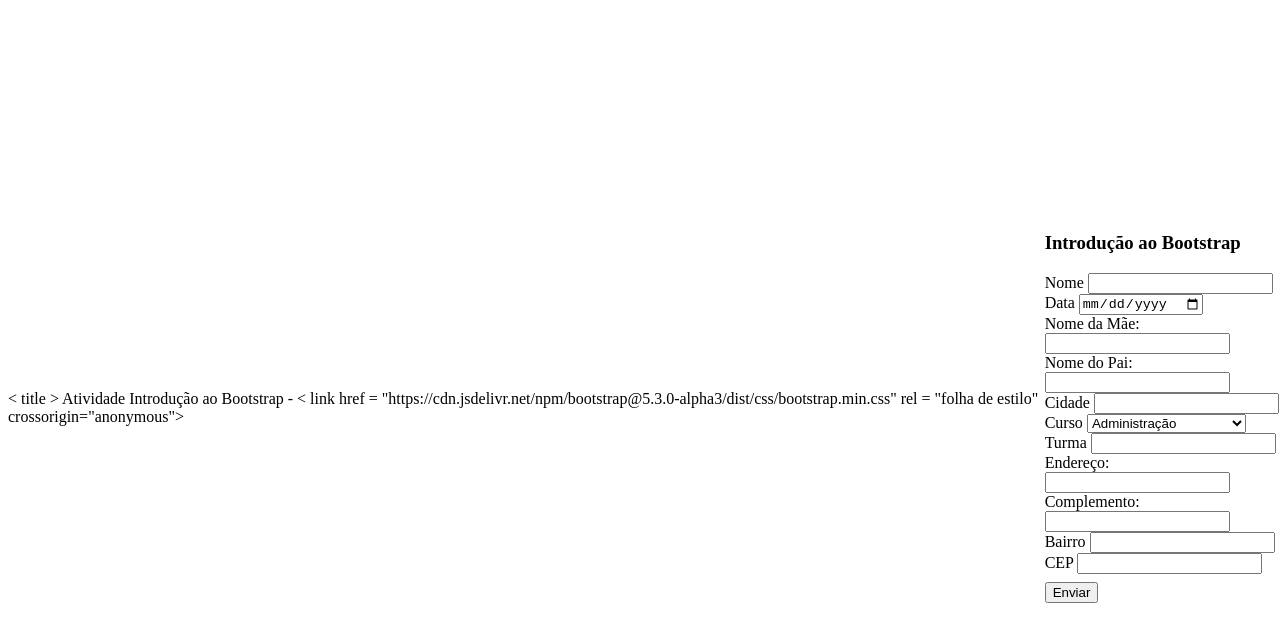
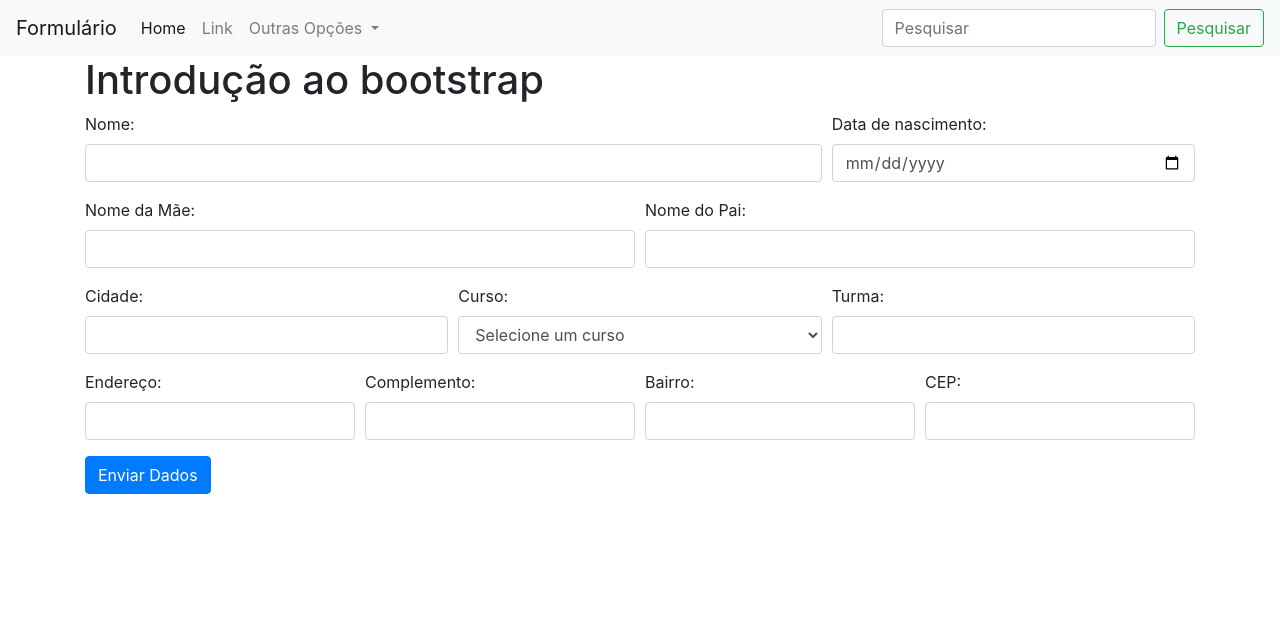
Before and after one commit to Samuelzr/TRABALHO-ADEILSON---INTRODU-O-AO-BOOTSTRAP, a plain HTML site: page Index.html in a window 1280 px wide. Drawn offline with nearby package versions, Linux system fonts and the light colour scheme.

Commit message:
Atualizar o Index.html

```diff
--- a/Index.html
+++ b/Index.html
@@ -1,96 +1,129 @@
 <!DOCTYPE html>
-<html lang="en">
+<html>
 <head>
-<meta charset="UTF-8">
-    <meta http-equiv="X-UA-Compatible" content="IE=edge">
-    <meta name="viewport" content="width=device-width, initial-scale=1.0">
-    < title > Atividade Introdução ao Bootstrap - </ title >
-    <   link    href = "https://cdn.jsdelivr.net/npm/bootstrap@5.3.0-alpha3/dist/css/bootstrap.min.css"    rel = "folha de estilo"
-        integrity="sha384-KK94CHFLLe+nY2dmCWGMq91rCGa5gtU4mk92HdvYe+M/SXH301p5ILy+dN9+nJOZ" crossorigin="anonymous">
-    <script src="https://cdn.jsdelivr.net/npm/bootstrap@5.3.0-alpha3/dist/js/bootstrap.bundle.min.js"
-        integrity="sha384-ENjdO4Dr2bkBIFxQpeoTz1HIcje39Wm4jDKdf19U8gI4ddQ3GYNS7NTKfAdVQSZe"
-        crossorigin="anonymous"></script>
-        <link rel="stylesheet" href="style.css">
+    <script src="https://code.jquery.com/jquery-3.3.1.slim.min.js" integrity="sha384-q8i/X+965DzO0rT7abK41JStQIAqVgRVzpbzo5smXKp4YfRvH+8abtTE1Pi6jizo" crossorigin="anonymous"></script>
+<script src="https://cdnjs.cloudflare.com/ajax/libs/popper.js/1.14.3/umd/popper.min.js" integrity="sha384-ZMP7rVo3mIykV+2+9J3UJ46jBk0WLaUAdn689aCwoqbBJiSnjAK/l8WvCWPIPm49" crossorigin="anonymous"></script>
+<script src="https://stackpath.bootstrapcdn.com/bootstrap/4.1.3/js/bootstrap.min.js" integrity="sha384-ChfqqxuZUCnJSK3+MXmPNIyE6ZbWh2IMqE241rYiqJxyMiZ6OW/JmZQ5stwEULTy" crossorigin="anonymous"></script>
+    <title>Introdução ao bootstrap</title>
+    <link rel="stylesheet" href="https://stackpath.bootstrapcdn.com/bootstrap/4.1.3/css/bootstrap.min.css" integrity="sha384-MCw98/SFnGE8fJT3GXwEOngsV7Zt27NXFoaoApmYm81iuXoPkFOJwJ8ERdknLPMO" crossorigin="anonymous">
+    <style> body { height: 100vh; display: flex; align-items: center; flex-direction: column;} .navbar{width: 100%;}</style>
+
+ <script src="script.js"></script>
 </head>
 <body>
-    <body class="body">
-    <div class="login">
+    <nav class="navbar navbar-expand-lg navbar-light bg-light">
+        <a class="navbar-brand" href="#">Formulário</a>
+        <button class="navbar-toggler" type="button" data-toggle="collapse" data-target="#navbarTogglerDemo02" aria-controls="navbarTogglerDemo02" aria-expanded="false" aria-label="Alterna navegação">
+          <span class="navbar-toggler-icon"></span>
+        </button>
+
+        <div class="collapse navbar-collapse" id="navbarTogglerDemo02">
+          <ul class="navbar-nav mr-auto mt-2 mt-lg-0">
+            <li class="nav-item active">
+              <a class="nav-link" href="#">Home <span class="sr-only">(Página atual)</span></a>
+            </li>
+            <li class="nav-item">
+              <a class="nav-link" href="#">Link</a>
+            </li>
+            <li class="nav-item dropdown">
+                <a class="nav-link dropdown-toggle" href="#" id="navbarDropdownMenuLink" role="button" data-toggle="dropdown" aria-haspopup="true" aria-expanded="false">
+                  Outras Opções
+                </a>
+                <div class="dropdown-menu" aria-labelledby="navbarDropdownMenuLink">
+                  <a class="dropdown-item" href="#">Relatórios</a>
+                  <a class="dropdown-item" href="#">Gráficos</a>
+                </div>
+              </li>
+          </ul>
+          <form class="form-inline my-2 my-lg-0">
+            <input class="form-control mr-sm-2" type="search" placeholder="Pesquisar">
+            <button class="btn btn-outline-success my-2 my-sm-0" type="submit">Pesquisar</button>
+          </form>
+        </div>
+      </nav>
     <div class="container">
-            <div class="row">
-                            <h3> Introdução ao Bootstrap </h3>
-                            <form action="" method="post">
-                                <div class="row" style="margin-bottom: 8px;">
+        <h1>Introdução ao bootstrap</h1>
+        <form>
+            <div class="form-row">
                 <div class="form-group col-md-8">
-                                        <label for="">Nome</label>
-                                        <input type="text" class="form-control"
-                                            aria-label="First name">
+                    <label for="nome">Nome:</label>
+                    <input type="text" class="form-control" id="nome">
                 </div>
-                                    <div class=" form-group col-md-4">
-                                        <label for="">Data</label>
-                                        <input type="date" class="form-control"
-                                            aria-label="Last name">
-                                    </div>
-
-                                    <div class="form-group col-md-6">
-                                        <label for="">Nome da Mãe:</label>
-                                        <input type="text" class="form-control"
-                                            aria-label="First name">
+                <div class="form-group col-md-4">
+                    <label for="data-nascimento">Data de nascimento:</label>
+                    <input type="date" class="form-control" id="data-nascimento" name="data-nascimento">
                 </div>
                 <div class="form-group col-md-6">
-                                        <label for="">Nome do Pai:</label>
-                                        <input type="text" class="form-control"
-                                            aria-label="Last name">
+                    <label for="nomeMae">Nome da Mãe:</label>
+                    <input type="text" class="form-control" id="nomeMae">
                 </div>
-
-                                    <div class="form-group col-md-4">
-                                        <label for="">Cidade</label>
-                                        <input type="text" class="form-control"
-                                            aria-label="First name">
+                <div class="form-group col-md-6">
+                    <label for="nomePai">Nome do Pai:</label>
+                    <input type="text" class="form-control" id="nomePai">
                 </div>
                 <div class="form-group col-md-4">
-                                        <label for="inputState" class="form-label">Curso</label>
-                                        <select id="inputState" class="form-select">
-                                            <option selected>Clique Para Selecionar</option>
-                                            <option selected>Enfermagem</option>
-                                            <option selected>Informática</option>
-                                            <option selected>Comércio</option>
-                                            <option selected>Administração</option>
+                    <label for="cidade">Cidade:</label>
+                    <input type="text" class="form-control" id="cidade">
+                </div>
+                <div class="form-group col-md-4">
+                    <label for="curso">Curso:</label>
+                    <select class="form-control" id="curso">
+                        <option value="">Selecione um curso</option>
+                        <option value="informatica">Informática</option>
+                        <option value="enfermagem">Enfermagem</option>
+                        <option value="comercio">Comércio</option>
+                        <option value="administracao">Administração</option>
+                        <option value="besteira">besteira</option>
                     </select>
                 </div>
                 <div class="form-group col-md-4">
-                                        <label for="">Turma</label>
-                                        <input type="text" class="form-control"
-                                            aria-label="Last name">
-                                    </div>
-
-                                    <div class="form-group col-md-3">
-                                        <label for="">Endereço:</label>
-                                        <input type="text" class="form-control"
-                                            aria-label="First name">
+                    <label for="turma">Turma:</label>
+                    <input type="text" class="form-control" id="turma">
                 </div>
                 <div class="form-group col-md-3">
-                                        <label for="">Complemento:</label>
-                                        <input type="text" class="form-control"
-                                            aria-label="Last name">
+                    <label for="endereco">Endereço:</label>
+                    <input type="text" class="form-control" id="endereco">
                 </div>
                 <div class="form-group col-md-3">
-                                        <label for="">Bairro</label>
-                                        <input type="text" class="form-control"
-                                            aria-label="Last name">
+                    <label for="complemento">Complemento:</label>
+                    <input type="text" class="form-control" id="complemento">
                 </div>
                 <div class="form-group col-md-3">
-                                        <label for="">CEP</label>
-                                        <input type="text" class="form-control"
-                                            aria-label="Last name">
+                    <label for="bairro">Bairro:</label>
+                    <input type="text" class="form-control" id="bairro">
+                </div>
+                <div class="form-group col-md-3">
+                    <label for="cep">CEP:</label>
+                    <input type="text" class="form-control" id="cep" onblur="buscaCep(this.value)" required
+                    />
                 </div>
             </div>
-                                <button type="submit" class="btn btn-primary">Enviar</button>
         </form>
+        <button type="button" class="btn btn-primary" data-bs-toggle="modal" data-bs-target="#exampleModal">
+            Enviar Dados
+          </button>
+
+          <!-- Modal -->
+          <div class="modal fade" id="exampleModal" tabindex="-1" aria-labelledby="exampleModalLabel" aria-hidden="true">
+            <div class="modal-dialog">
+              <div class="modal-content">
+                <div class="modal-header">
+                  <h1 class="modal-title fs-5" id="exampleModalLabel">Usando Modal</h1>
+                  <button type="button" class="btn-close" data-bs-dismiss="modal" aria-label="Close"></button>
+                </div>
+                <div class="modal-body">
+                  Deseja realmente salvar as informações?
+                </div>
+                <div class="modal-footer">
+                  <button type="button" class="btn btn-secondary" data-bs-dismiss="modal">Fechar</button>
+                  <button type="button" class="btn btn-primary">Salvar Mudanças</button>
                 </div>
               </div>
+            </div>
+          </div>
+    </div>
+    <script src="script.js"></script>
+    <!-- Button trigger modal -->
 
 </body>
-
 </html>
-</body>
-</html>
```
Lines whose indentation alone changed are shown as unchanged.
